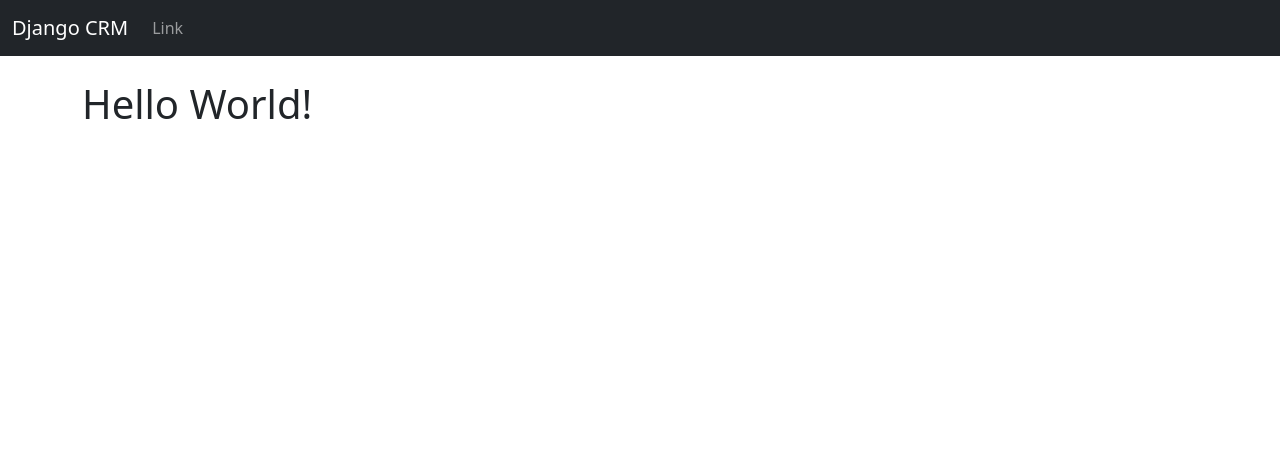
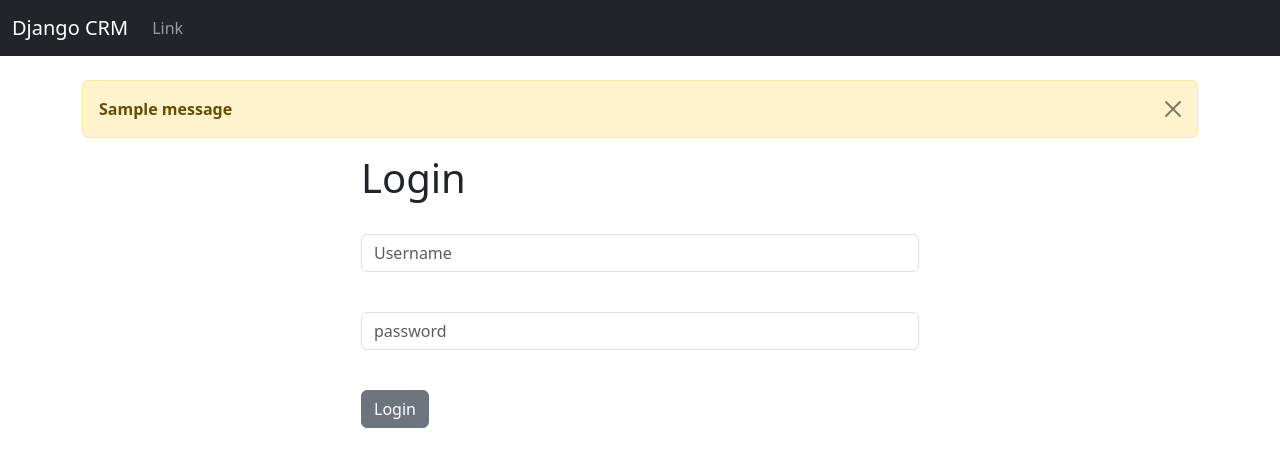
Before and after one commit to Suraj5260/DjangoCRM, a Django app: page / in a window 1280 px wide. Shown: the top 467 px of the page. Run offline with Django 5.2, Linux system fonts and the light colour scheme; tables that the repository leaves empty hold one stand-in row (values such as "Sample post"); one stand-in notice (Sample message) is shown.

Commit message:
Implement user authentication in home view and update templates

```diff
--- a/website/templates/base.html
+++ b/website/templates/base.html
@@ -1,24 +1,30 @@
-<!doctype html>
+<!DOCTYPE html>
 <html lang="en">
 
   <head>
-        <meta charset="utf-8">
-        <meta name="viewport" content="width=device-width, initial-scale=1">
+    <meta charset="utf-8" />
+    <meta name="viewport" content="width=device-width, initial-scale=1" />
     <title>Django CRM</title>
     <link href="https://cdn.jsdelivr.net/npm/bootstrap@5.3.3/dist/css/bootstrap.min.css" rel="stylesheet"
-            integrity="sha384-QWTKZyjpPEjISv5WaRU9OFeRpok6YctnYmDr5pNlyT2bRjXh0JMhjY6hW+ALEwIH" crossorigin="anonymous">
+      integrity="sha384-QWTKZyjpPEjISv5WaRU9OFeRpok6YctnYmDr5pNlyT2bRjXh0JMhjY6hW+ALEwIH" crossorigin="anonymous" />
   </head>
 
   <body>
     {% include 'navbar.html' %}
     <div class="container">
       <br />
+      {% if messages %}
+      {% for message in messages %}
+      <div class="alert alert-warning alert-dismissible fade show" role="alert">
+        <strong>{{ message }}</strong>
+        <button type="button" class="btn-close" data-bs-dismiss="alert" aria-label="Close"></button>
+      </div>
+      {% endfor %}
+      {% endif %}
+
       {% block content %}
-
       {% endblock %}
-
     </div>
-
 
     <script src="https://cdn.jsdelivr.net/npm/bootstrap@5.3.3/dist/js/bootstrap.bundle.min.js"
       integrity="sha384-YvpcrYf0tY3lHB60NNkmXc5s9fDVZLESaAA55NDzOxhy9GkcIdslK1eN7N6jIeHz"
--- a/website/templates/home.html
+++ b/website/templates/home.html
@@ -2,6 +2,32 @@
 
 {% block content %}
 
-<h1>Hello World!</h1>
+<div class="col-md-6 offset-md-3">
+
+    {% if user.is_authenticated %}
+
+    <h1>Hello World</h1>
+
+    {% else %}
+
+    <h1>Login</h1>
+    <br />
+    <form method="POST" action="{% url 'home' %}">
+        {% csrf_token %}
+        <div class="mb-3">
+            <input type="text" class="form-control" name="username" placeholder="Username" required />
+        </div>
+        <br>
+        <div class="mb-3">
+            <input type="password" class="form-control" name="password" placeholder="password" required />
+        </div>
+        <br>
+        <button type="submit" class="btn btn-secondary">Login</button>
+    </form>
+
+    {% endif %}
+
+</div>
+
 
 {% endblock %}
--- a/website/urls.py
+++ b/website/urls.py
@@ -3,5 +3,6 @@ from . import views
 
 urlpatterns = [
     path('', views.home, name='home'),
-
+    # path('login/', views.login_user, name='login'),
+    # path('logout/', views.logout_user, name='logout'),
 ]
--- a/website/views.py
+++ b/website/views.py
@@ -1,7 +1,28 @@
-from django.shortcuts import render
-
-# Create your views here.
+from django.shortcuts import render, redirect
+from django.contrib.auth import authenticate, login, logout
+from django.contrib import messages
 
 
 def home(request):
-    return render(request, 'home.html', {})
+    # check to see if logging in
+    if request.method == 'POST':
+        username = request.POST['username']
+        password = request.POST['password']
+        # Authenticate
+        user = authenticate(request, username=username, password=password)
+        if user is not None:
+            login(request, user)
+            messages.success(request, "You have been Logged In!")
+            return redirect('home')
+
+        else:
+            messages.success(
+                request, "There Was An Error Logging  In, Please Try Again ...")
+            return redirect('home')
+
+    else:
+        return render(request, 'home.html', {})
+
+
+def logout_user(request):
+    pass
```
Lines whose indentation alone changed are shown as unchanged.
